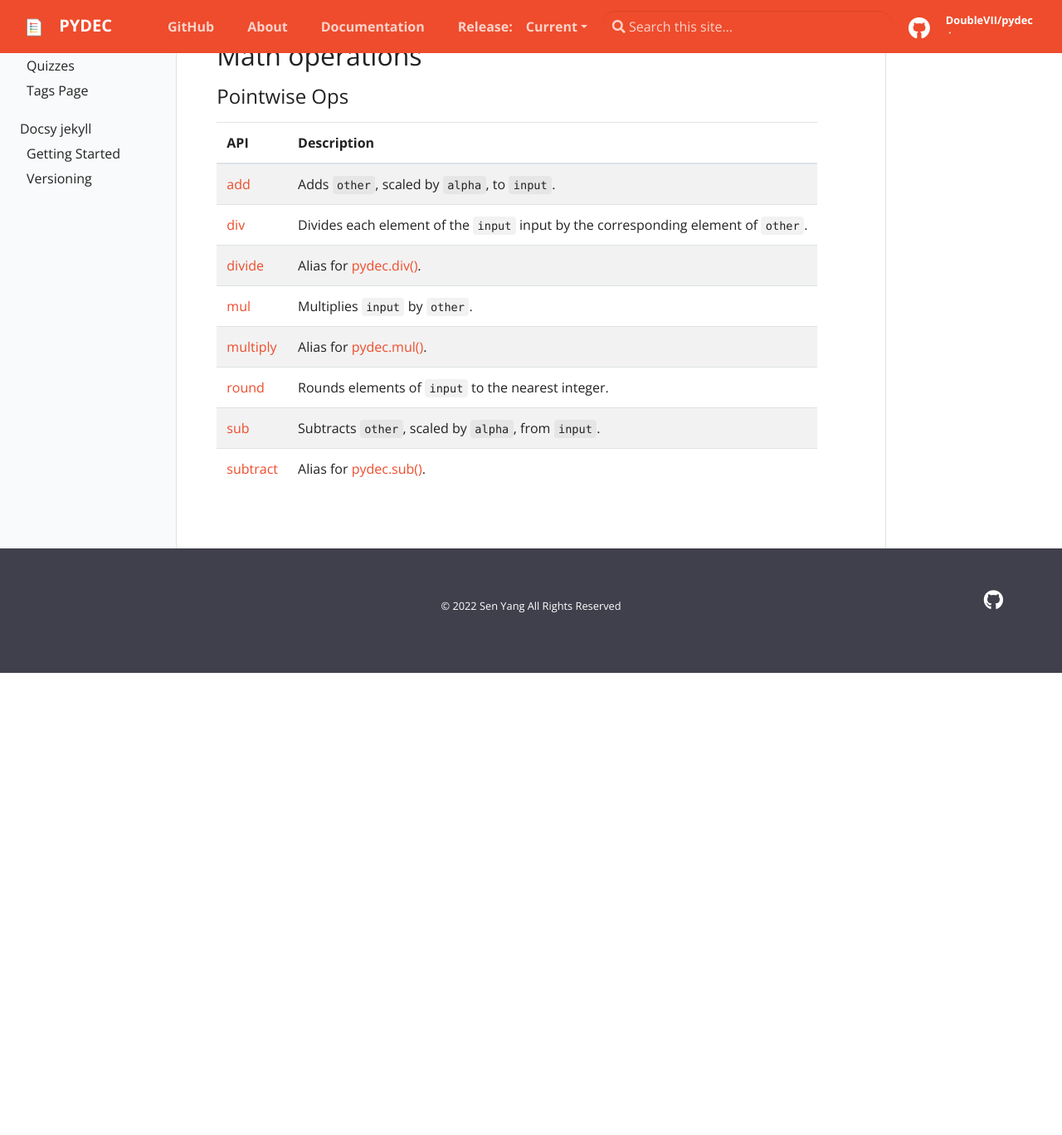
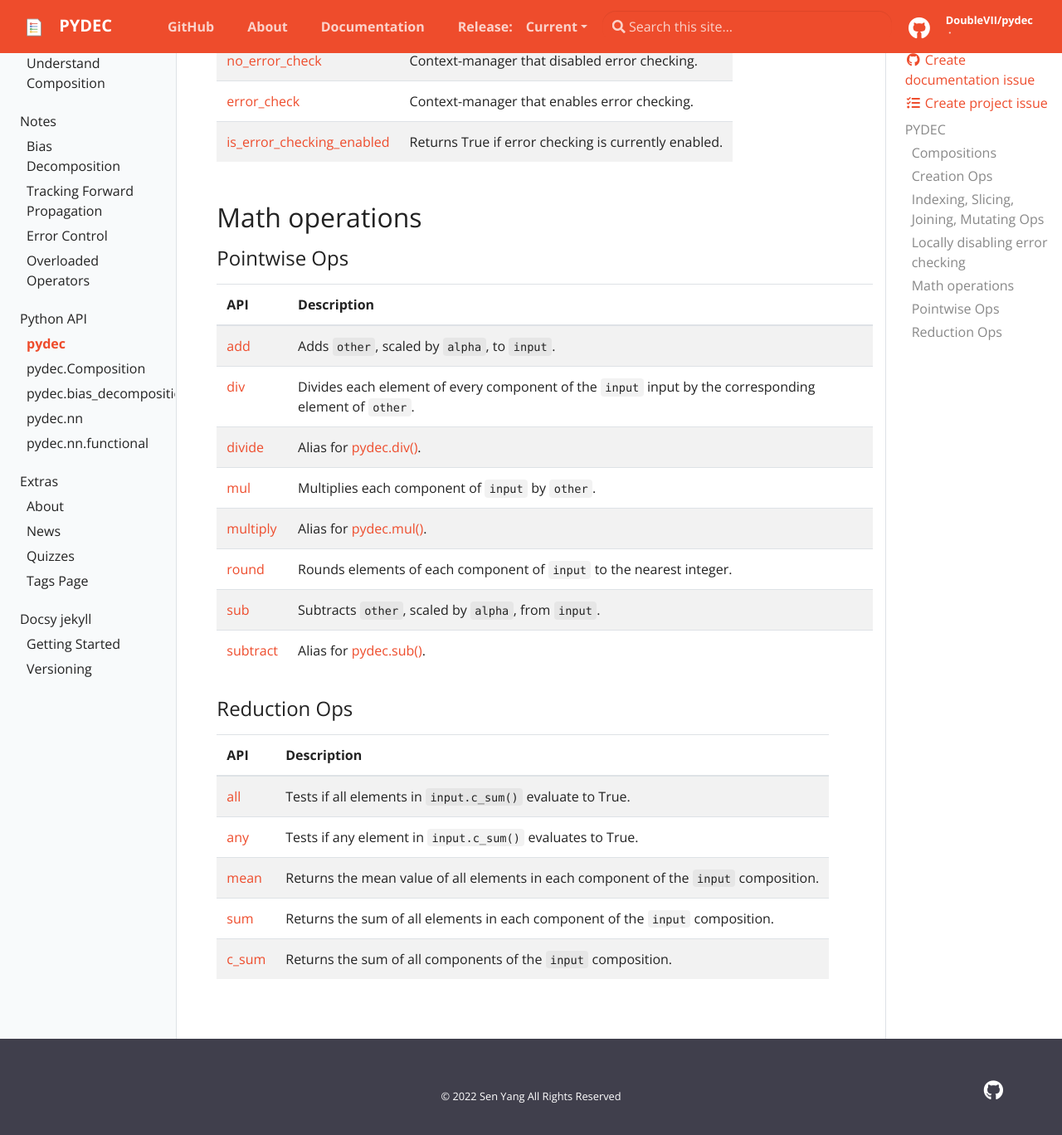
Before and after one commit to NJUNLP/pydec, a Jekyll site: the page built from docs/_docs/pythonapi/pydec/index.md, in a window 1280 px wide and 1400 px high, scrolled down 2521 px. Shown: the top 1368 px of the window at 83% size. Built offline with Jekyll 4.4.1, drawn with Linux system fonts in a browser that asks for light colours; before the commit the page ends 3332 px from its top, so only the background shows below that; some of the changed text lies outside the part shown.

Commit message:
update docs and fix typo

```diff
--- a/docs/_docs/pythonapi/pydec/index.md
+++ b/docs/_docs/pythonapi/pydec/index.md
@@ -32,11 +32,14 @@ To create Composition by class, use {% include codelink.html name="pydec.Composi
 | {% include codelink.html name="concatenate" path="pythonapi/pydec/concatenate" %}           | Alias of {% include codelink.html name="pydec.cat()" path="pythonapi/pydec/cat" %}.                                                                          |
 | {% include codelink.html name="c_cat" path="pythonapi/pydec/c_cat" %}                       | Concatenates the given sequence of `seq` compositions in the component dimension.                                                                            |
 | {% include codelink.html name="gather" path="pythonapi/pydec/gather" %}                     | Gathers values along an axis specified by *dim*.                                                                                                             |
-| {% include codelink.html name="index_select" path="pythonapi/pydec/index_select" %}         | Returns a new composition which indexes the `input` tensor along dimension `dim` using the entries in `index` which is a LongTensor.                         |
-| {% include codelink.html name="c_index_select" path="pythonapi/pydec/c_index_select" %}     | Returns a new composition which indexes the `input` tensor along the component dimension using the entries in `index` which is a LongTensor.                 |
+| {% include codelink.html name="index_select" path="pythonapi/pydec/index_select" %}         | Returns a new composition which indexes the `input` composition along dimension `dim` using the entries in `index` which is a LongTensor.                    |
+| {% include codelink.html name="c_index_select" path="pythonapi/pydec/c_index_select" %}     | Returns a new composition which indexes the `input` composition along the component dimension using the entries in `index` which is a LongTensor.            |
 | {% include codelink.html name="masked_select" path="pythonapi/pydec/masked_select" %}       | Returns a new composition with 1-D component tensor which indexes the `input` composition according to the boolean mask `mask` which is a BoolTensor.        |
+| {% include codelink.html name="masked_fill" path="pythonapi/pydec/masked_fill" %}           | Fills elements of each component of `input` composition with `value` where `mask` is True.                                                                   |
+| {% include codelink.html name="c_masked_fill" path="pythonapi/pydec/c_masked_fill" %}       | Fills elements of the combined component tensor of `input` composition with `value` where `mask` is True.                                                    |
 | {% include codelink.html name="permute" path="pythonapi/pydec/permute" %}                   | Returns a view of the original composition `input` with its components' dimensions permuted.                                                                 |
 | {% include codelink.html name="reshape" path="pythonapi/pydec/reshape" %}                   | Returns a composition with the same data and number of elements as `input`, but with the specified shape.                                                    |
+| {% include codelink.html name="scatter" path="pythonapi/pydec/scatter" %}                   | Out-of-place version of {% include codelink.html name="pydec.Composition.scatter_()" path="pythonapi/pydec.Composition/scatter_" %}                          |
 | {% include codelink.html name="diagonal_scatter" path="pythonapi/pydec/diagonal_scatter" %} | Embeds the values of the `src` tensor into `input` composition along the diagonal elements of every component of `input`, with respect to `dim1` and `dim2`. |
 | {% include codelink.html name="diagonal_init" path="pythonapi/pydec/diagonal_init" %}       | Embeds the values of the `src` tensor into `input` composition along the diagonal components of `input`, with respect to `dim`.                              |
 | {% include codelink.html name="squeeze" path="pythonapi/pydec/squeeze" %}                   | Returns a composition with all the dimensions of components of `input` of size *1* removed.                                                                  |
@@ -57,13 +60,24 @@ The context managers {% include codelink.html name="pydec.no_error_check()" path
 ## Math operations
 ### Pointwise Ops
 
-| API                                                                         | Description                                                                          |
-| --------------------------------------------------------------------------- | ------------------------------------------------------------------------------------ |
-| {% include codelink.html name="add" path="pythonapi/pydec/add" %}           | Adds `other`, scaled by `alpha`, to `input`.                                         |
-| {% include codelink.html name="div" path="pythonapi/pydec/div" %}           | Divides each element of the `input` input by the corresponding element of `other`.   |
-| {% include codelink.html name="divide" path="pythonapi/pydec/divide" %}     | Alias for {% include codelink.html name="pydec.div()" path="pythonapi/pydec/div" %}. |
-| {% include codelink.html name="mul" path="pythonapi/pydec/mul" %}           | Multiplies `input` by `other`.                                                       |
-| {% include codelink.html name="multiply" path="pythonapi/pydec/multiply" %} | Alias for {% include codelink.html name="pydec.mul()" path="pythonapi/pydec/mul" %}. |
-| {% include codelink.html name="round" path="pythonapi/pydec/round" %}       | Rounds elements of `input` to the nearest integer.                                   |
-| {% include codelink.html name="sub" path="pythonapi/pydec/sub" %}           | Subtracts `other`, scaled by `alpha`, from `input`.                                  |
-| {% include codelink.html name="subtract" path="pythonapi/pydec/subtract" %} | Alias for {% include codelink.html name="pydec.sub()" path="pythonapi/pydec/sub" %}. |
+| API                                                                         | Description                                                                                           |
+| --------------------------------------------------------------------------- | ----------------------------------------------------------------------------------------------------- |
+| {% include codelink.html name="add" path="pythonapi/pydec/add" %}           | Adds `other`, scaled by `alpha`, to `input`.                                                          |
+| {% include codelink.html name="div" path="pythonapi/pydec/div" %}           | Divides each element of every component of the `input` input by the corresponding element of `other`. |
+| {% include codelink.html name="divide" path="pythonapi/pydec/divide" %}     | Alias for {% include codelink.html name="pydec.div()" path="pythonapi/pydec/div" %}.                  |
+| {% include codelink.html name="mul" path="pythonapi/pydec/mul" %}           | Multiplies each component of `input` by `other`.                                                      |
+| {% include codelink.html name="multiply" path="pythonapi/pydec/multiply" %} | Alias for {% include codelink.html name="pydec.mul()" path="pythonapi/pydec/mul" %}.                  |
+| {% include codelink.html name="round" path="pythonapi/pydec/round" %}       | Rounds elements of each component of `input` to the nearest integer.                                  |
+| {% include codelink.html name="sub" path="pythonapi/pydec/sub" %}           | Subtracts `other`, scaled by `alpha`, from `input`.                                                   |
+| {% include codelink.html name="subtract" path="pythonapi/pydec/subtract" %} | Alias for {% include codelink.html name="pydec.sub()" path="pythonapi/pydec/sub" %}.                  |
+
+
+### Reduction Ops
+
+| API                                                                   | Description                                                                          |
+| --------------------------------------------------------------------- | ------------------------------------------------------------------------------------ |
+| {% include codelink.html name="all" path="pythonapi/pydec/all" %}     | Tests if all elements in `input.c_sum()` evaluate to True.                           |
+| {% include codelink.html name="any" path="pythonapi/pydec/any" %}     | Tests if any element in `input.c_sum()` evaluates to True.                           |
+| {% include codelink.html name="mean" path="pythonapi/pydec/mean" %}   | Returns the mean value of all elements in each component of the `input` composition. |
+| {% include codelink.html name="sum" path="pythonapi/pydec/sum" %}     | Returns the sum of all elements in each component of the `input` composition.        |
+| {% include codelink.html name="c_sum" path="pythonapi/pydec/c_sum" %} | Returns the sum of all components of the `input` composition.                        |
```
